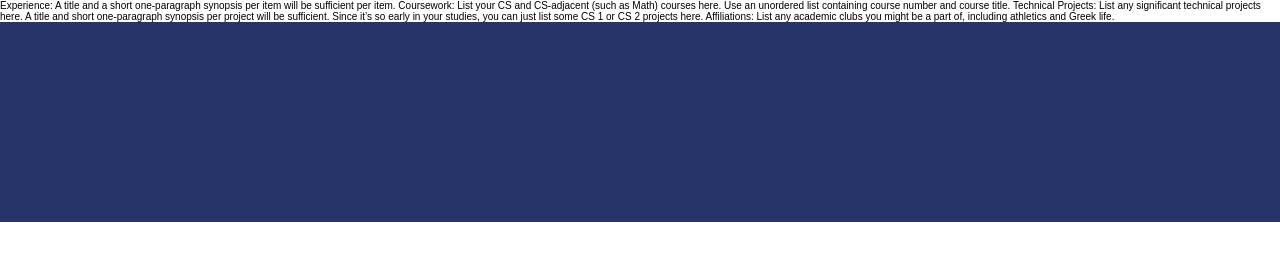
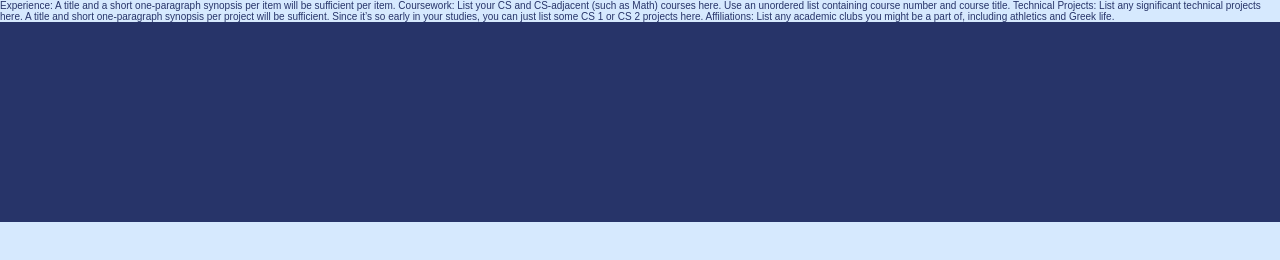
Before and after one commit to cleemonaghan/cleemonaghan.github.io, a plain HTML site: page resume.html in a window 1280 px wide. Drawn offline with Linux system fonts and the light colour scheme.

Commit message:
Moved the background color from .page to body

```diff
--- a/default.css
+++ b/default.css
@@ -56,7 +56,7 @@ section {
     border-color: black;
 }
 
-.page {
+body {
   background-color: var(--background-color);
   color: var(--primary-color);
 }
```
